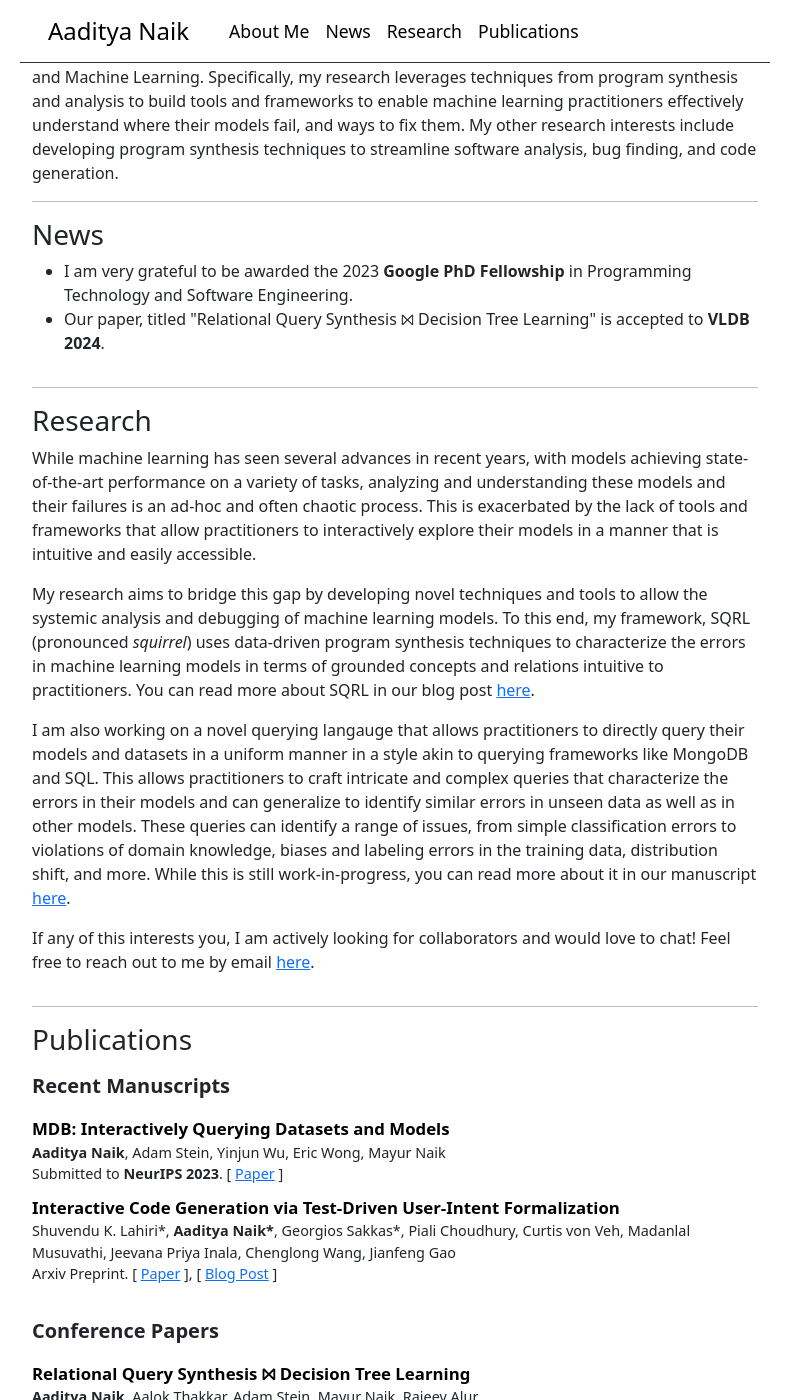
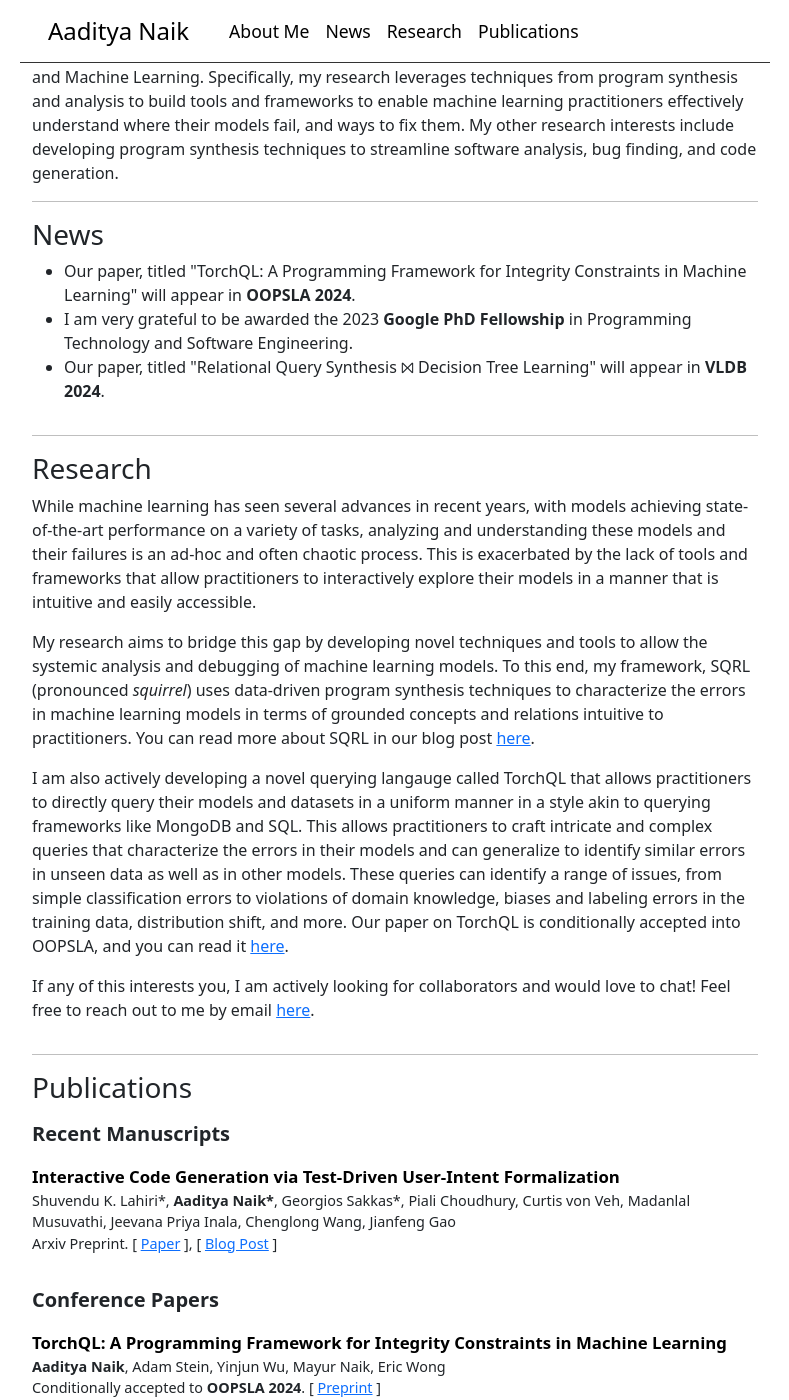
Before and after one commit to aadityanaik/aadityanaik.github.io, a Jekyll site: the page built from index.html, in a window 1280 px wide and 1400 px high, scrolled down 368 px. Shown: the whole window, without its empty margins (245-1034 px from the left). Built offline with Jekyll 4.4.1, drawn with Linux system fonts in a browser that asks for light colours.

Commit message:
Updated website

```diff
--- a/index.html
+++ b/index.html
@@ -57,10 +57,15 @@ menu_weight: 1
 		<h3>News</h3>
 		<ul>
 			<li>
-				I am very grateful to be awarded the 2023 <span style="font-weight: bold;">Google PhD Fellowship</span> in Programming Technology and Software Engineering.
+				Our paper, titled "TorchQL: A Programming Framework for Integrity Constraints in Machine Learning" will
+				appear in <span style="font-weight: bold;">OOPSLA 2024</span>.
 			</li>
 			<li>
-				Our paper, titled "Relational Query Synthesis ⨝ Decision Tree Learning" is accepted to <span style="font-weight: bold;">VLDB 2024</span>.
+				I am very grateful to be awarded the 2023 <span style="font-weight: bold;">Google PhD Fellowship</span>
+				in Programming Technology and Software Engineering.
+			</li>
+			<li>
+				Our paper, titled "Relational Query Synthesis ⨝ Decision Tree Learning" will appear in <span style="font-weight: bold;">VLDB 2024</span>.
 			</li>
 		</ul>
 	</div>
@@ -86,13 +91,14 @@ menu_weight: 1
 			You can read more about SQRL in our blog post <a href="https://debugml.github.io/SQRL/" target="_blank">here</a>.
 		</p>
 		<p>
-			I am also working on a novel querying langauge that allows practitioners to directly query their models and
-			datasets in a uniform manner in a style akin to querying frameworks like MongoDB and SQL.
-			This allows practitioners to craft intricate and complex queries that characterize the errors in their models
-			and can generalize to identify similar errors in unseen data as well as in other models.
+			I am also actively developing a novel querying langauge called TorchQL that allows practitioners to directly
+			query their models and datasets in a uniform manner in a style akin to querying frameworks like MongoDB and
+			SQL. This allows practitioners to craft intricate and complex queries that characterize the errors in their
+			models and can generalize to identify similar errors in unseen data as well as in other models.
 			These queries can identify a range of issues, from simple classification errors to violations of domain
 			knowledge, biases and labeling errors in the training data, distribution shift, and more.
-			While this is still work-in-progress, you can read more about it in our manuscript <a href="https://arxiv.org/abs/2308.06686" target="_blank">here</a>.
+			Our paper on TorchQL is conditionally accepted into OOPSLA, and you can read it
+			<a href="assets/papers/oopsla24_torchql.pdf">here</a>.
 		</p>
 		<p>
 			If any of this interests you, I am actively looking for collaborators and would love to chat!
@@ -113,19 +119,6 @@ menu_weight: 1
 <div class="row">
 	<div class="col-md-12 pubdiv" >
 		<h5 style="font-weight: bold;">Recent Manuscripts</h5>
-	</div>
-
-	<div class="col-md-12 pubdiv">
-		<span class="pubtitle">MDB: Interactively Querying Datasets and Models</span>
-		<div class="pubauths">
-			<span style="font-weight: bold">Aaditya Naik</span>, Adam Stein, Yinjun Wu, Eric Wong, Mayur Naik
-		</div>
-		<div class="publinks">
-			Submitted to <span style="font-weight: bold;">NeurIPS 2023</span>.
-			[
-				<a href="https://arxiv.org/abs/2308.06686" target="_blank">Paper</a>
-			]
-		</div>
 	</div>
 	<div class="col-md-12 pubdiv">
 		<span class="pubtitle">Interactive Code Generation via Test-Driven User-Intent Formalization</span>
@@ -149,6 +142,19 @@ menu_weight: 1
 		<h5 style="font-weight: bold;">Conference Papers</h5>
 	</div>
 	<div class="col-md-12 pubdiv">
+		<span class="pubtitle">TorchQL: A Programming Framework for Integrity Constraints in Machine Learning</span>
+		<div class="pubauths">
+			<span style="font-weight: bold">Aaditya Naik</span>, Adam Stein, Yinjun Wu, Mayur Naik, Eric Wong
+		</div>
+		<div class="publinks">
+			Conditionally accepted to <span style="font-weight: bold;">OOPSLA 2024</span>.
+			<!-- <br> -->
+			[
+				<a href="assets/papers/oopsla24_torchql.pdf" target="_blank">Preprint</a>
+			]
+		</div>
+	</div>
+	<div class="col-md-12 pubdiv">
 		<span class="pubtitle">Relational Query Synthesis ⨝ Decision Tree Learning</span>
 		<div class="pubauths">
 			<span style="font-weight: bold">Aaditya Naik</span>, Aalok Thakkar, Adam Stein, Mayur Naik, Rajeev Alur
@@ -160,7 +166,6 @@ menu_weight: 1
 				<a href="assets/papers/vldb24_libra.pdf" target="_blank">Preprint</a>
 			]
 		</div>
-
 	</div>
 	<div class="col-md-12 pubdiv">
 		<span class="pubtitle">Do Machine Learning Models Learn Statistical Rules Inferred from Data?</span>
@@ -272,7 +277,6 @@ menu_weight: 1
 					<a href="https://github.com/PL-ML/code2inv" target="_blank">Code</a>
 				]
 			</div>
-
 	</div>
 </div>
 <br>
```
Also changed, not shown: 1 other file. Lines whose indentation alone changed are shown as unchanged.
